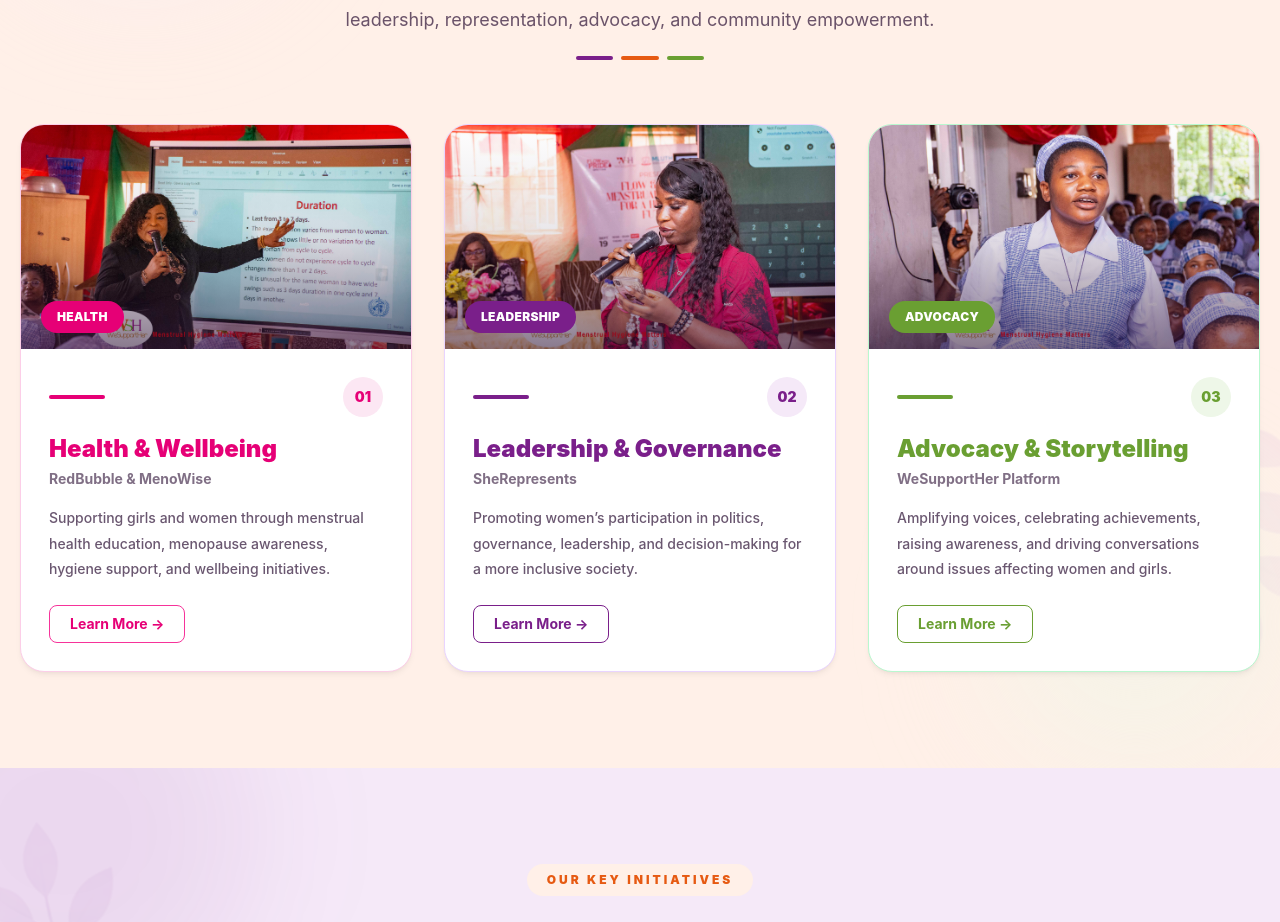
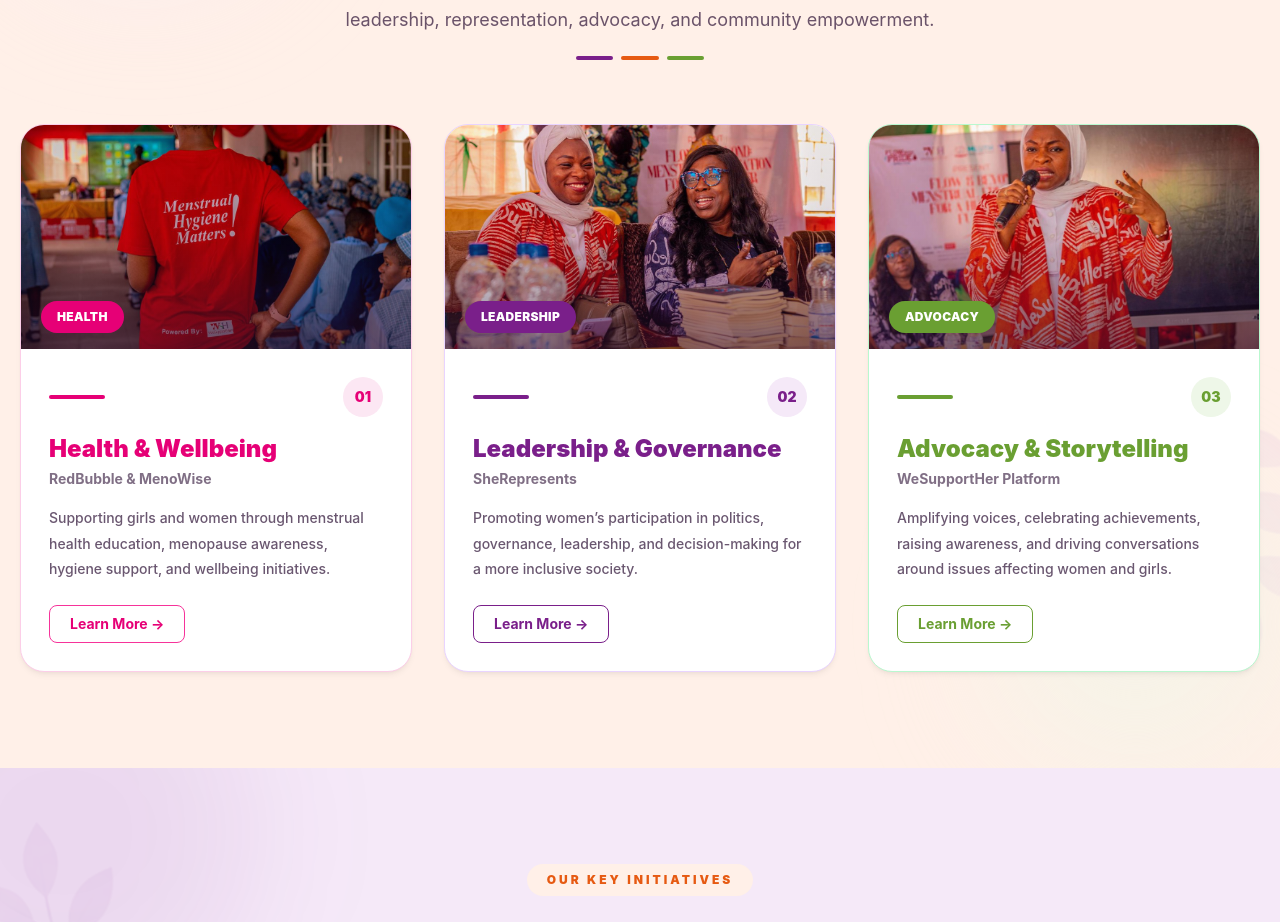
Before and after one commit to vicsystems55/wesupportherng, a Vue app: page / in a window 1280 px wide. Shown: the part 3686-4608 px from the top of the page. Built offline with nearby package versions, Linux system fonts and the light colour scheme.

Commit message:
core values pix

```diff
--- a/src/pages/Home.vue
+++ b/src/pages/Home.vue
@@ -581,7 +581,7 @@ const impactAreas = [
     title: 'Health & Wellbeing',
     subtitle: 'RedBubble & MenoWise',
     tag: 'Health',
-    image: new URL('@/assets/images/core (1).JPG', import.meta.url).href,
+    image: new URL('@/assets/images/health.jpeg', import.meta.url).href,
     description:
       'Supporting girls and women through menstrual health education, menopause awareness, hygiene support, and wellbeing initiatives.',
     textColor: 'text-pink-600',
@@ -596,7 +596,7 @@ const impactAreas = [
     title: 'Leadership & Governance',
     subtitle: 'SheRepresents',
     tag: 'Leadership',
-    image: new URL('@/assets/images/core (2).JPG', import.meta.url).href,
+    image: new URL('@/assets/images/leadership.jpeg', import.meta.url).href,
     description:
       'Promoting women’s participation in politics, governance, leadership, and decision-making for a more inclusive society.',
     textColor: 'text-primary',
@@ -611,7 +611,7 @@ const impactAreas = [
     title: 'Advocacy & Storytelling',
     subtitle: 'WeSupportHer Platform',
     tag: 'Advocacy',
-    image: new URL('@/assets/images/core (3).JPG', import.meta.url).href,
+    image: new URL('@/assets/images/galvanized.jpg', import.meta.url).href,
     description:
       'Amplifying voices, celebrating achievements, raising awareness, and driving conversations around issues affecting women and girls.',
     textColor: 'text-accent',
```
Also changed, not shown: src/assets/images/health.jpeg (added), src/assets/images/leadership.jpeg (added).
